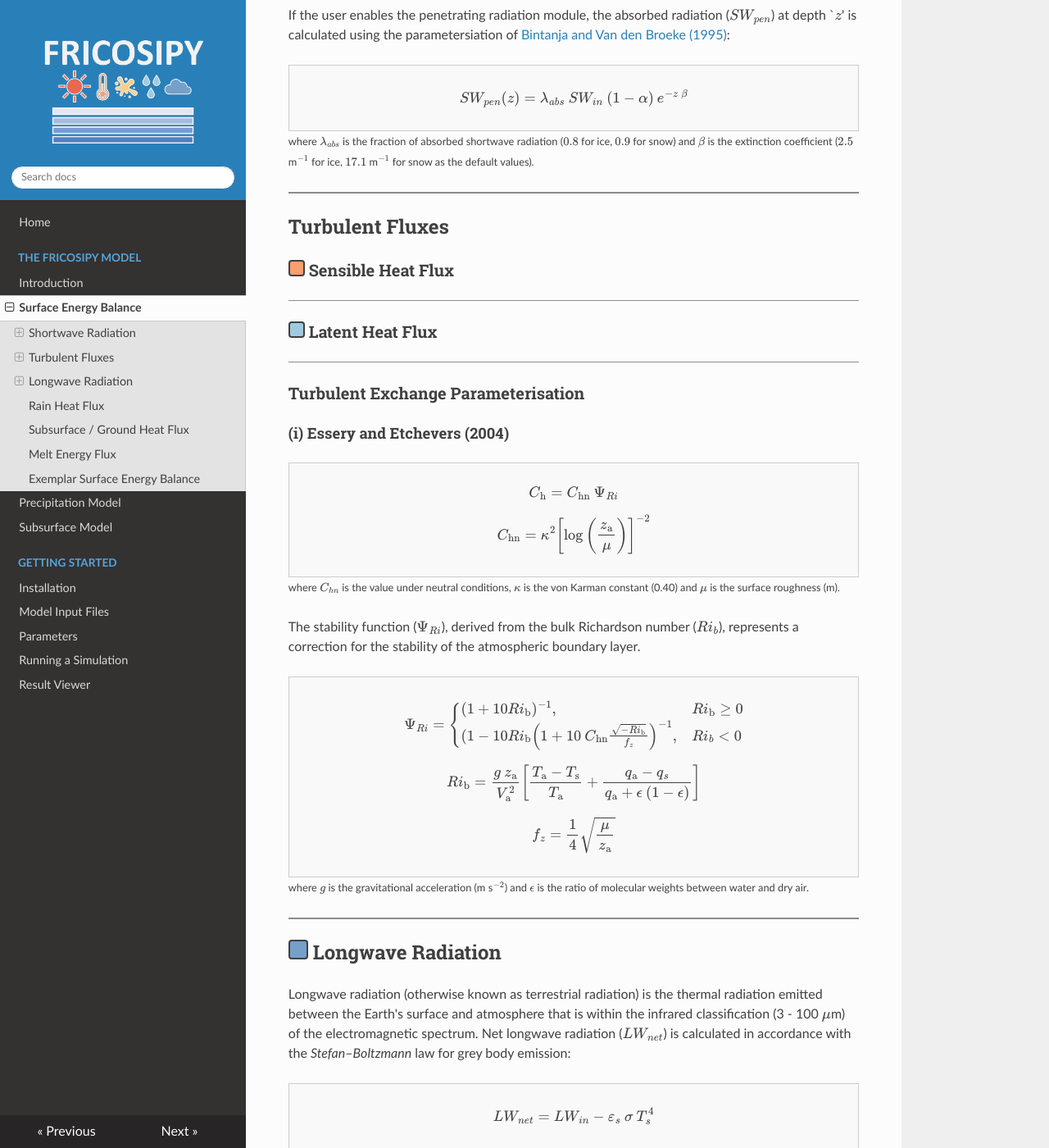
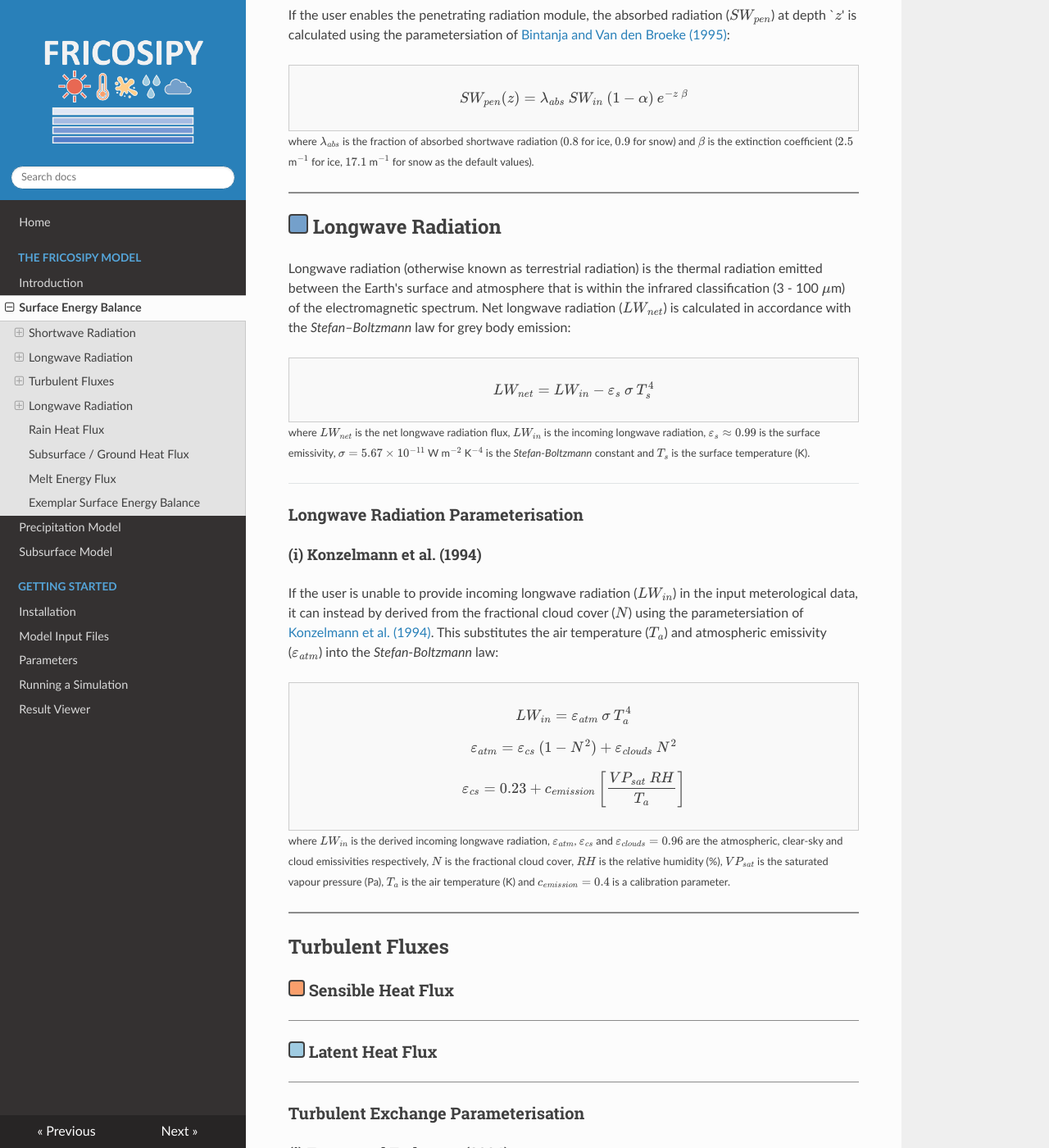
Before and after one commit to MarcusGastaldello/FRICOSIPY, an MkDocs documentation site: the page built from docs/surface_energy_balance.md, in a window 1280 px wide and 1400 px high, scrolled down 3357 px. Shown: the whole window at 82% size. Built offline with MkDocs 1.6.1, drawn with Linux system fonts in a browser that asks for light colours; nearby versions of some CDN libraries.

Commit message:
Update surface_energy_balance.md

```diff
--- a/docs/surface_energy_balance.md
+++ b/docs/surface_energy_balance.md
@@ -133,6 +133,40 @@
 
 <hr style="height:2px; background-color:#8b8b8b; border:none;" />
 
+## <span style="display: inline-block; width: 1em; height: 1em;background-color: #74A0CB; border: 2px solid #404040; border-radius: 4px; "></span> Longwave Radiation
+
+Longwave radiation (otherwise known as terrestrial radiation) is the thermal radiation emitted between the Earth's surface and atmosphere that is within the infrared classification (3 - 100 $\mu$m) of the electromagnetic spectrum. Net longwave radiation ($LW_{net}$) is calculated in accordance with the *Stefan*–*Boltzmann* law for grey body emission:
+
+<div style="border:1px solid #ccc; padding:10px; background:#f9f9f9;">
+$$
+LW_{net} = LW_{in} - \varepsilon_{s} \: \sigma \: T_{s}^{4}
+$$
+</div>
+<small>where $LW_{net}$  is the net longwave radiation flux, $LW_{in}$ is the incoming longwave radiation, $\varepsilon_{s} \approx 0.99$ is the surface emissivity, $\sigma = 5.67 \times 10^{-11}$ W m$^{-2}$ K$^{-4}$ is the *Stefan*-*Boltzmann* constant and $T_s$ is the surface temperature (K).</small>
+
+---
+
+### Longwave Radiation Parameterisation
+
+#### (i) Konzelmann et al. (1994)
+
+If the user is unable to provide incoming longwave radiation ($LW_{in}$) in the input meterological data, it can instead by derived from the fractional cloud cover ($N$) using the parametersiation of [Konzelmann et al. (1994)](https://doi.org/10.1016/0921-8181(94)90013-2). This substitutes the air temperature ($T_a$) and atmospheric emissivity <br> ($\varepsilon_{atm}$) into the *Stefan*-*Boltzmann* law:
+
+<div style="border:1px solid #ccc; padding:10px; background:#f9f9f9;">
+$$
+LW_{in} = \varepsilon_{atm} \: \sigma \: T_{a}^{4}
+$$
+$$
+\varepsilon_{atm} = \varepsilon_{cs} \: ( 1 - N^2) + \varepsilon_{clouds} \: N^2
+$$
+$$
+\varepsilon_{cs} = 0.23 + c_{emission} \left[ \frac{VP_{sat} \: RH}{T_a} \right]
+$$
+</div>
+<small>where $LW_{in}$ is the derived incoming longwave radiation, $\varepsilon_{atm}$, $\varepsilon_{cs}$ and $\varepsilon_{clouds} = 0.96$ are the atmospheric, clear-sky and cloud emissivities respectively, $N$ is the fractional cloud cover, $RH$ is the relative humidity (%), $VP_{sat}$ is the saturated vapour pressure (Pa), $T_a$ is the air temperature (K) and $c_{emission} = 0.4$ is a calibration parameter.</small>
+
+<hr style="height:2px; background-color:#8b8b8b; border:none;" />
+
 ## Turbulent Fluxes
 
 ### <span style="display: inline-block; width: 1em; height: 1em;background-color: #F99F6C; border: 2px solid #404040; border-radius: 4px; "></span> Sensible Heat Flux
```
